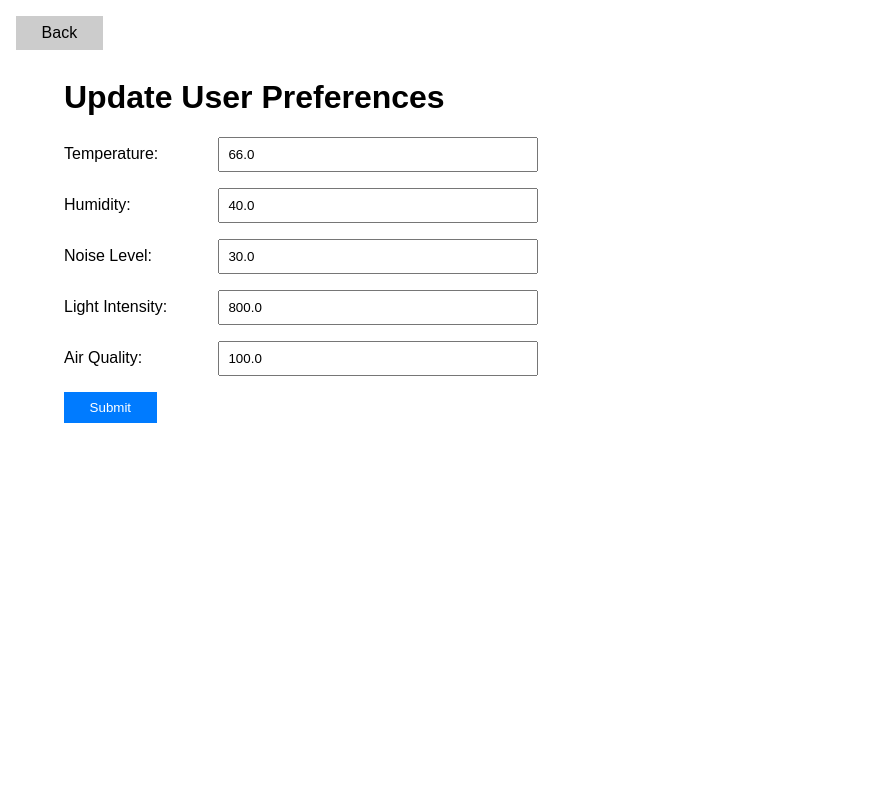
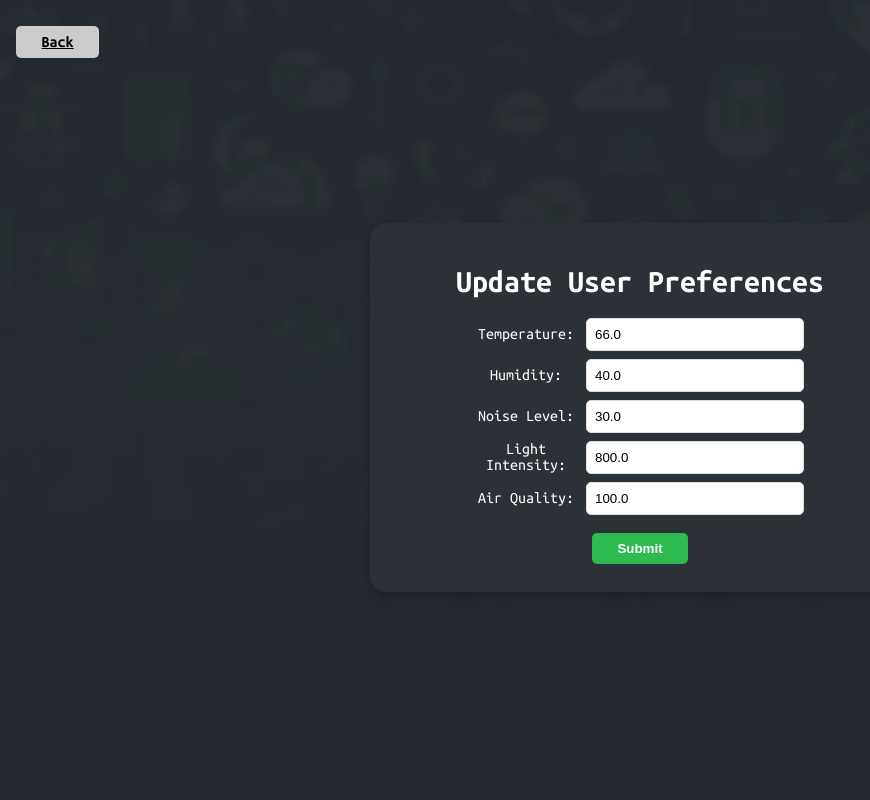
Before and after one commit to conrf/SleepSense, a Flask app: page /update_page in a window 1280 px wide. Shown: the whole page, without its empty margins (0-870 px from the left). Run offline with Flask 3, Linux system fonts and the light colour scheme.

Commit message:
Updates (UI) (Preferences)

```diff
--- a/Current Files/SleepSense/templates/update_preferences.html
+++ b/Current Files/SleepSense/templates/update_preferences.html
@@ -3,61 +3,73 @@
 <head>
 <meta charset="UTF-8">
 <title>Update User Preferences</title>
+<link href="https://fonts.googleapis.com/css2?family=Ubuntu+Mono:wght@400;700&display=swap" rel="stylesheet">
 <style>
-    body {
-        font-family: Arial, sans-serif;
+    body, html {
+        height: 100%;
         margin: 0;
-        padding: 0;
+        font-family: 'Ubuntu Mono', monospace;
+        background-image: url('/static/Images/background.webp');
+        background-position: center;
+        background-repeat: no-repeat;
+        background-size: cover;
+        display: flex;
+        justify-content: center;
+        align-items: center;
+        flex-direction: column;
     }
     .container {
-        max-width: 90%;
-        margin: 4vh auto 0 auto;
-        padding: 2vw;
+        background-color: #2B3137; /* Dark grey color */
+        border-radius: 16px; /* Rounded corners */
+        width: 500px; /* Set the width of the container */
+        padding: 20px;
+        box-shadow: 0 4px 8px rgba(0, 0, 0, 0.2); /* Soft shadow for depth */
+        margin-top: 15px; /* Top margin */
+        text-align: center; /* Center align text and form elements */
     }
     .input-group {
-        margin-bottom: 2vh;
+        margin-bottom: 1vh;
+        display: flex; /* Use flexbox */
+        justify-content: center; /* Center align the flex items */
+        align-items: center;
     }
     .input-group label {
-        display: inline-block;
-        width: 30vw;
-        max-width: 150px;
+        color: white;
+        width: 100px;
+        margin-right: 10px; /* Space between label and input */
     }
     .input-group input {
-        width: 60vw;
-        max-width: 300px;
+        width: 40%; /* Adjust width */
         padding: 1vh;
+        border-radius: 5px;
+        border: 1px solid #ddd; /* Light grey border */
+        background-color: #fff;
+    }
+    button[type="submit"], .btn-back {
+        padding: 1vh 2vw; /* Relative padding */
+        background-color: #2DBA4E;
+        font-weight: bold;
+        color: #fff;
+        border: none;
+        cursor: pointer;
+        border-radius: 5px;
+        margin-top: 10px; /* Space above the button */
+    }
+    button[type="submit"]:hover, .btn-back:hover {
+        background-color: #00b318;
     }
     .btn-back {
-        display: block;
         position: fixed;
         top: 1rem; /* Relative positioning */
         left: 1rem; /* Relative positioning */
-        padding: 1vh 2vw; /* Relative padding */
         background-color: #ccc;
-        border: none;
-        cursor: pointer;
-        text-decoration: none;
         color: #000;
-        z-index: 1000;
-    }
-    .btn-back:hover {
-        background-color: #ddd;
-    }
-    button[type="submit"] {
-        padding: 1vh 2vw; /* Relative padding */
-        background-color: #007bff;
-        color: #fff;
-        border: none;
-        cursor: pointer;
-    }
-    button[type="submit"]:hover {
-        background-color: #0056b3;
     }
 </style>
 </head>
 <body>
 <div class="container">
-    <h1>Update User Preferences</h1>
+    <h1 style="color: white;">Update User Preferences</h1>
     <form action="/update_preferences" method="post">
         <div class="input-group">
             <label for="temperature">Temperature:</label>
@@ -79,10 +91,8 @@
             <label for="air">Air Quality:</label>
             <input type="number" id="air" name="air" value="{{ user_preferences.air_quality }}">
         </div>
-
         <div class="input-group">
             <button type="submit">Submit</button>
-
         </div>
     </form>
     <a href="/" class="btn-back">Back</a>
```
Also changed, not shown: Current Files/SleepSense/templates/index.html (+48 -19 lines), Current Files/SleepSense/static/Images/settings_button.webp (added), static/Images/box_middle.webp (deleted), static/Images/box_terminal.webp (deleted), static/Images/box_top.webp (deleted), static/Images/settings_button.webp (added), 6 other files.
